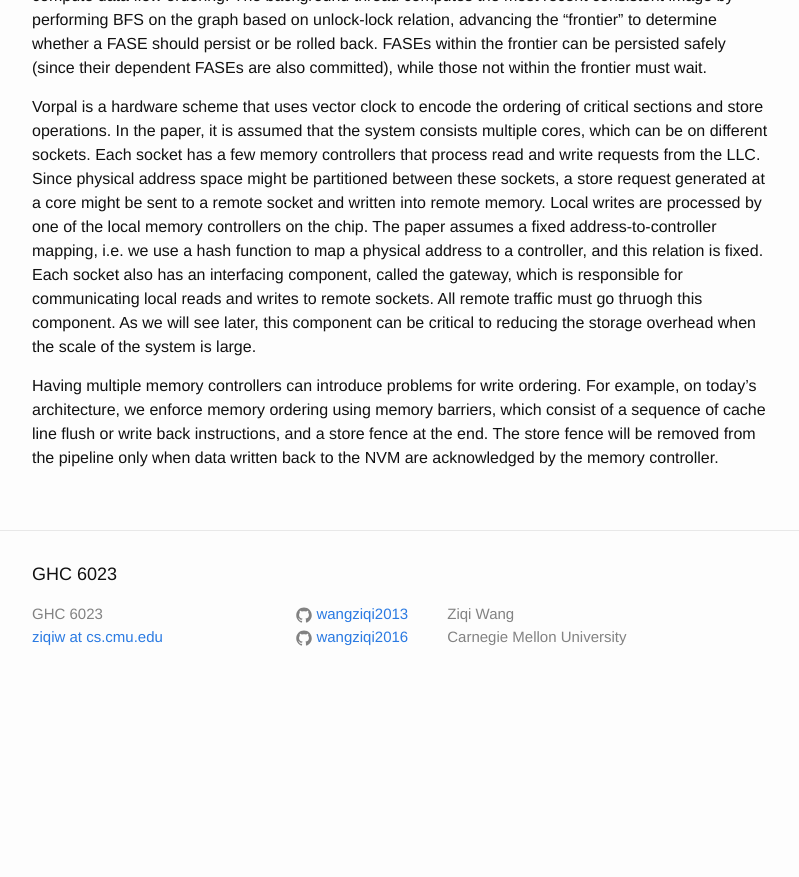
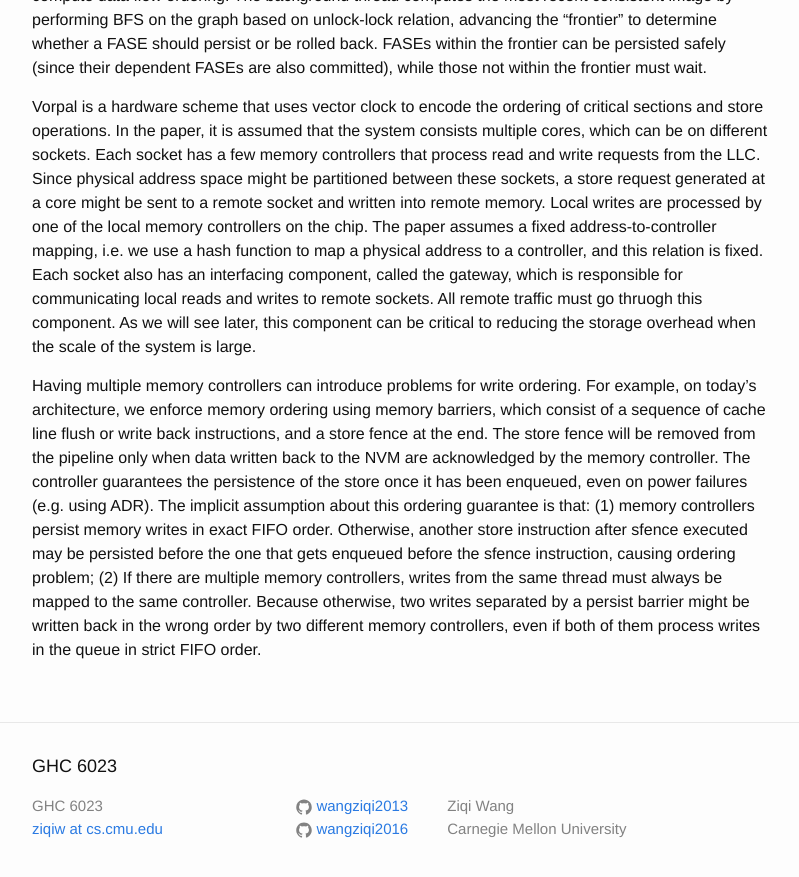
Before and after one commit to wangziqi2013/wangziqi2013.github.io, a Jekyll site: the page built from _posts/2019-11-15-vorpal.markdown, in a window 1280 px wide and 900 px high, scrolled down 724 px. Shown: the top 877 px of the window, without its empty margins (238-1037 px from the left). Built offline with Jekyll 4.4.1, drawn with Linux system fonts in a browser that asks for light colours; before the commit the page ends 1432 px from its top, so only the background shows below that.

Commit message:
Adding guarantee

```diff
--- a/_posts/2019-11-15-vorpal.markdown
+++ b/_posts/2019-11-15-vorpal.markdown
@@ -38,4 +38,10 @@ component can be critical to reducing the storage overhead when the scale of the
 Having multiple memory controllers can introduce problems for write ordering. For example, on today's architecture, we
 enforce memory ordering using memory barriers, which consist of a sequence of cache line flush or write back instructions,
 and a store fence at the end. The store fence will be removed from the pipeline only when data written back to the NVM
-are acknowledged by the memory controller.
+are acknowledged by the memory controller. The controller guarantees the persistence of the store once it has been
+enqueued, even on power failures (e.g. using ADR). The implicit assumption about this ordering guarantee is that: (1) memory
+controllers persist memory writes in exact FIFO order. Otherwise, another store instruction after sfence executed may be
+persisted before the one that gets enqueued before the sfence instruction, causing ordering problem; (2) If there are
+multiple memory controllers, writes from the same thread must always be mapped to the same controller. Because otherwise,
+two writes separated by a persist barrier might be written back in the wrong order by two different memory controllers,
+even if both of them process writes in the queue in strict FIFO order.
```
